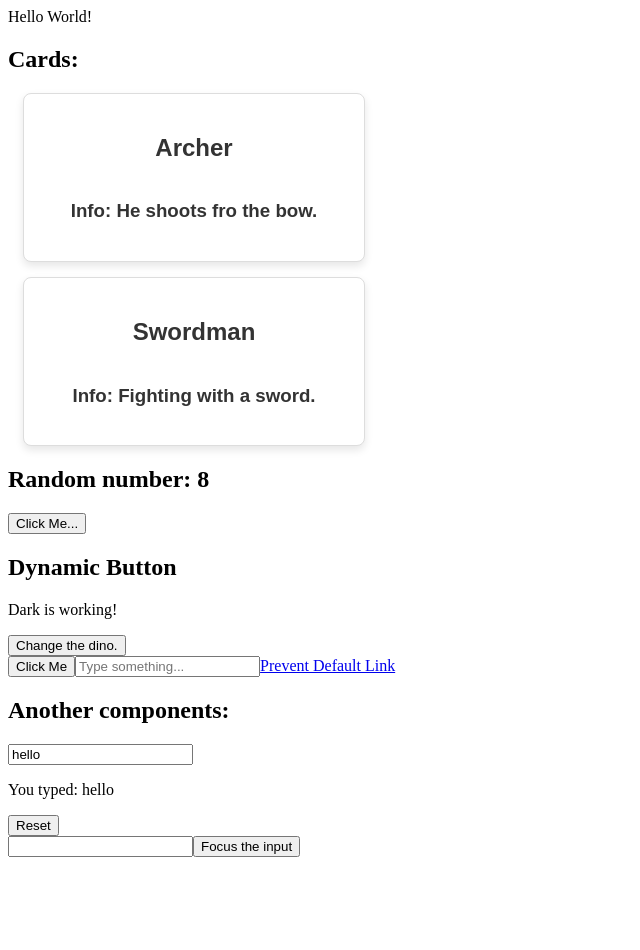
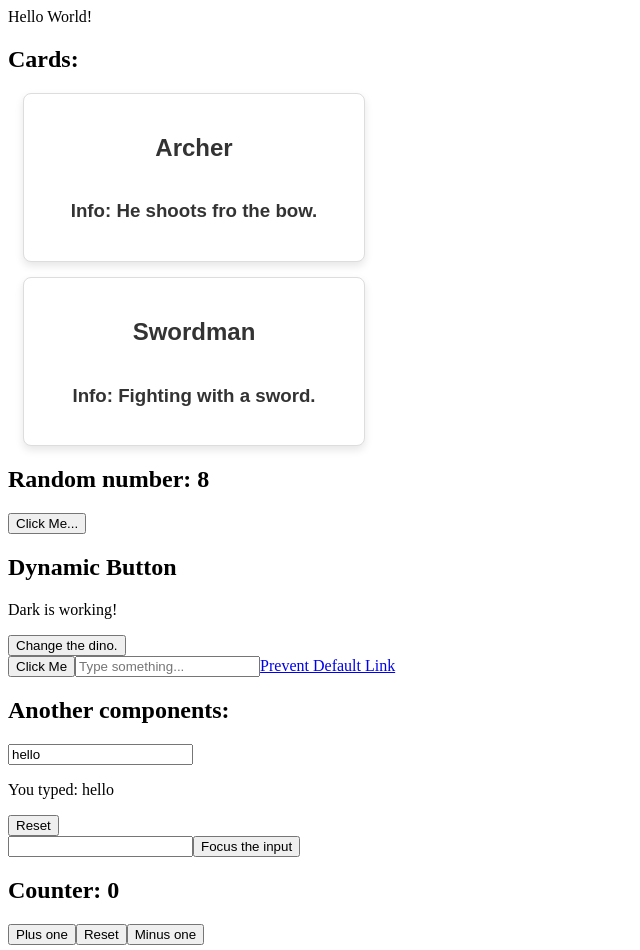
Before and after one commit to Dominionss/WeatherCheck, a React (Create React App) app in the folder weather-app/: page / in a window 1280 px wide. Shown: the top 950 px of the page, without its empty margins (0-640 px from the left). Before the commit the page ends 865 px from the top, so only its background shows below. Built offline with nearby package versions, Linux system fonts and the light colour scheme.

Commit message:
Counter and states.

```diff
--- a/weather-app/src/App.js
+++ b/weather-app/src/App.js
@@ -4,6 +4,7 @@ import {TextInputWithFocusButton} from "./InteractiveButton";
 import DynamicButton from "./DynamicButton";
 import ButtonWithEventHandler from "./ButtonWithEventHandler";
 import InputComponent from "./InputComponent";
+import Counter from "./Counter";
 
 function App() {
     return (
@@ -29,6 +30,8 @@ function App() {
 
             <TextInputWithFocusButton />
 
+            <Counter />
+
         </div>
     );
 }
--- /dev/null
+++ b/weather-app/src/Counter.js
@@ -0,0 +1,28 @@
+import React, { useState } from 'react';
+
+
+function Counter() {
+    const [counter, setCounter] = useState(0);
+
+    const minus = () => {
+        setCounter(counter - 1);
+    };
+    const plus = () => {
+        setCounter(counter + 1);
+    };
+    const reset = () => {
+        setCounter(0);
+    };
+
+    return (
+        <div className="counter">
+            <h2>Counter: {counter}</h2>
+
+            <button onClick={plus}>Plus one</button>
+            <button onClick={reset}>Reset</button>
+            <button onClick={minus}>Minus one</button>
+        </div>
+    );
+}
+
+export default Counter;
```
